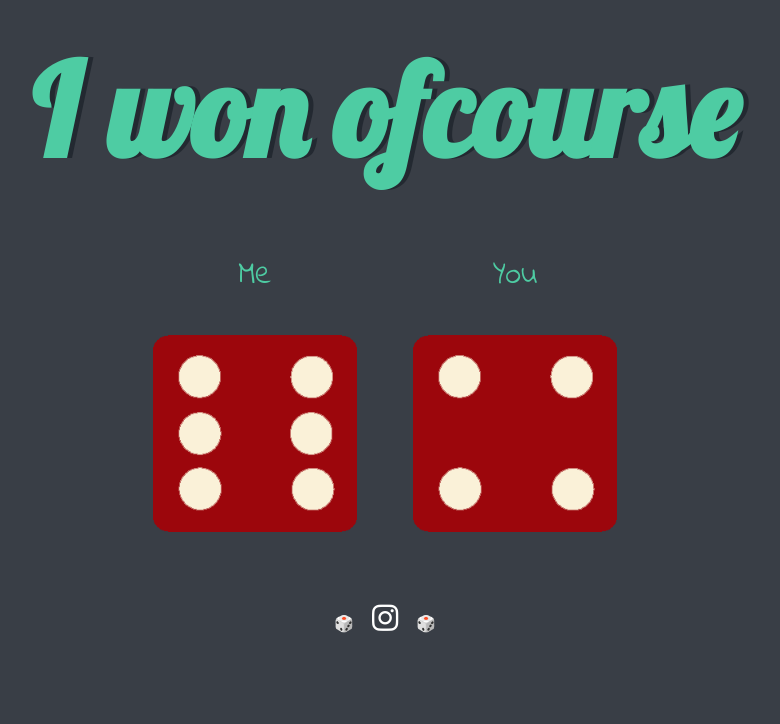
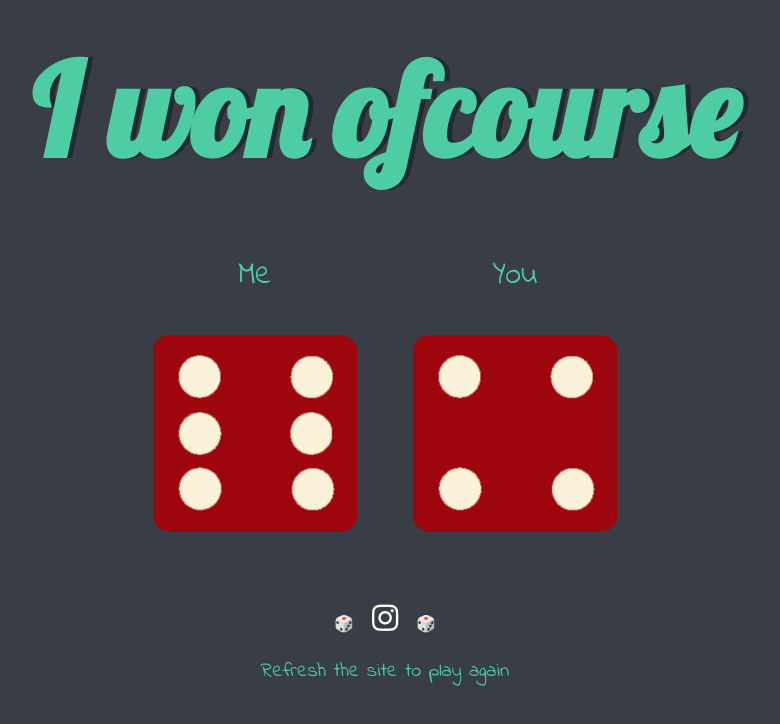
Before and after one commit to sagardxd/diceGame, a plain HTML site: page index.html in a window 1280 px wide. Shown: the whole page, without its empty margins (255-1035 px from the left). Drawn offline with Linux system fonts and the light colour scheme.

Commit message:
Update index.html

```diff
--- a/index.html
+++ b/index.html
@@ -34,5 +34,6 @@
 
   <footer>
      🎲     <a href="https://www.instagram.com/snorlxz/?next=%2F"> <i class="insta-logo footer-icons fa-brands fa-instagram"></i></a> 🎲
+     <p style="font-size: 20px;"">Refresh the site to play again</p>
   </footer>
 </html>
```
